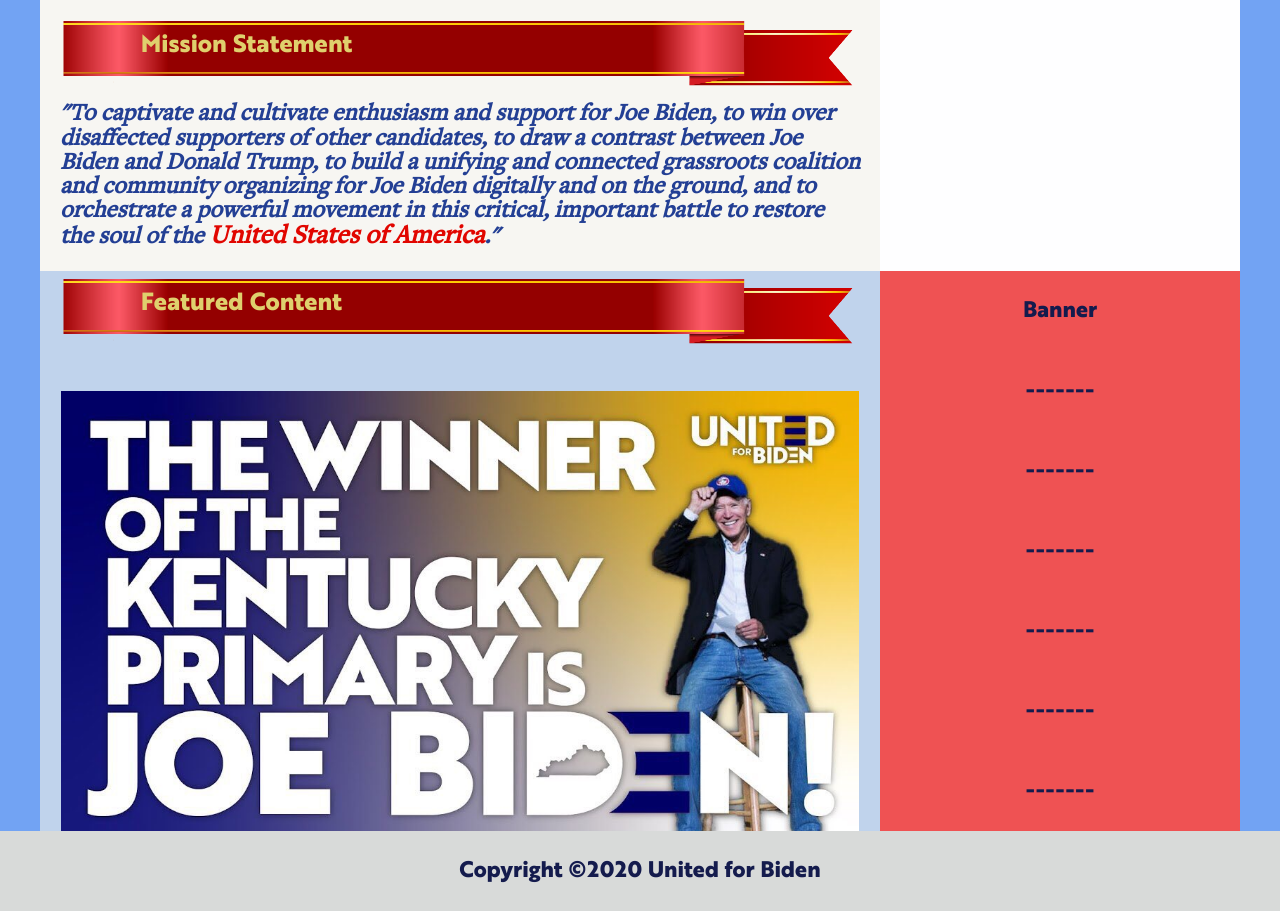
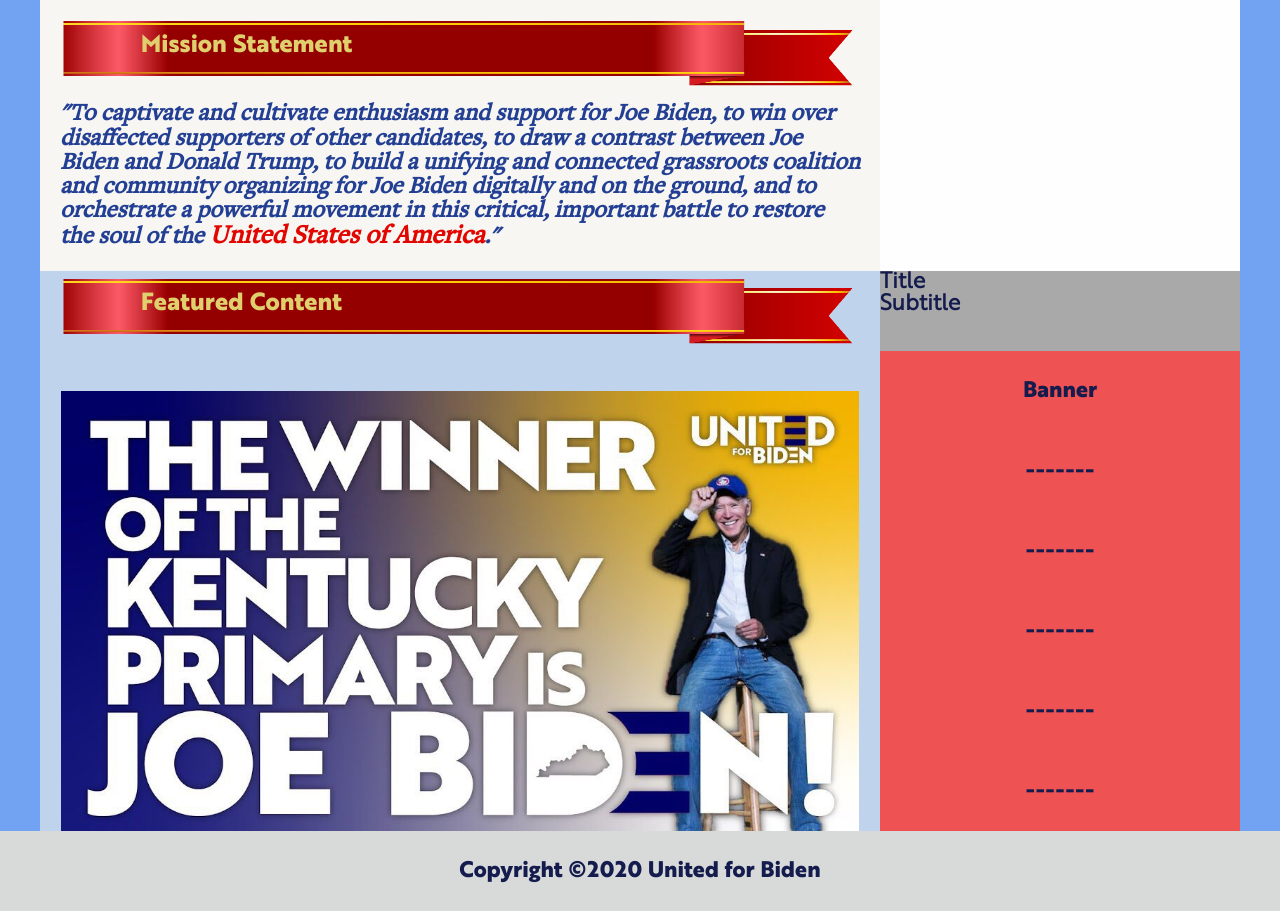
Before and after one commit to UnitedForBiden/Design, a plain HTML site: page index.html in a window 1280 px wide. Shown: the part 702-1613 px from the top of the page. Drawn offline with Linux system fonts and the light colour scheme.

Commit message:
Caption system, concept only.

```diff
--- a/index.html
+++ b/index.html
@@ -81,7 +81,11 @@
                 </section>
                 <section class="monoCol" id="featured">
                     <div id="featSide">
-                        <a href="#!" onclick="showFeatBox(0);">Banner</a>
+                        <div style="height: 80px; background: darkgrey; font-weight: bold;">
+							<p>Title</p>
+							<p>Subtitle</p>
+						</div>
+						<a href="#!" onclick="showFeatBox(0);">Banner</a>
                         <a href="#!" onclick="showFeatBox(1);">-------</a>
                         <a href="#!" onclick="showFeatBox(2);">-------</a>
                         <a href="#!" onclick="showFeatBox(3);">-------</a>
```
